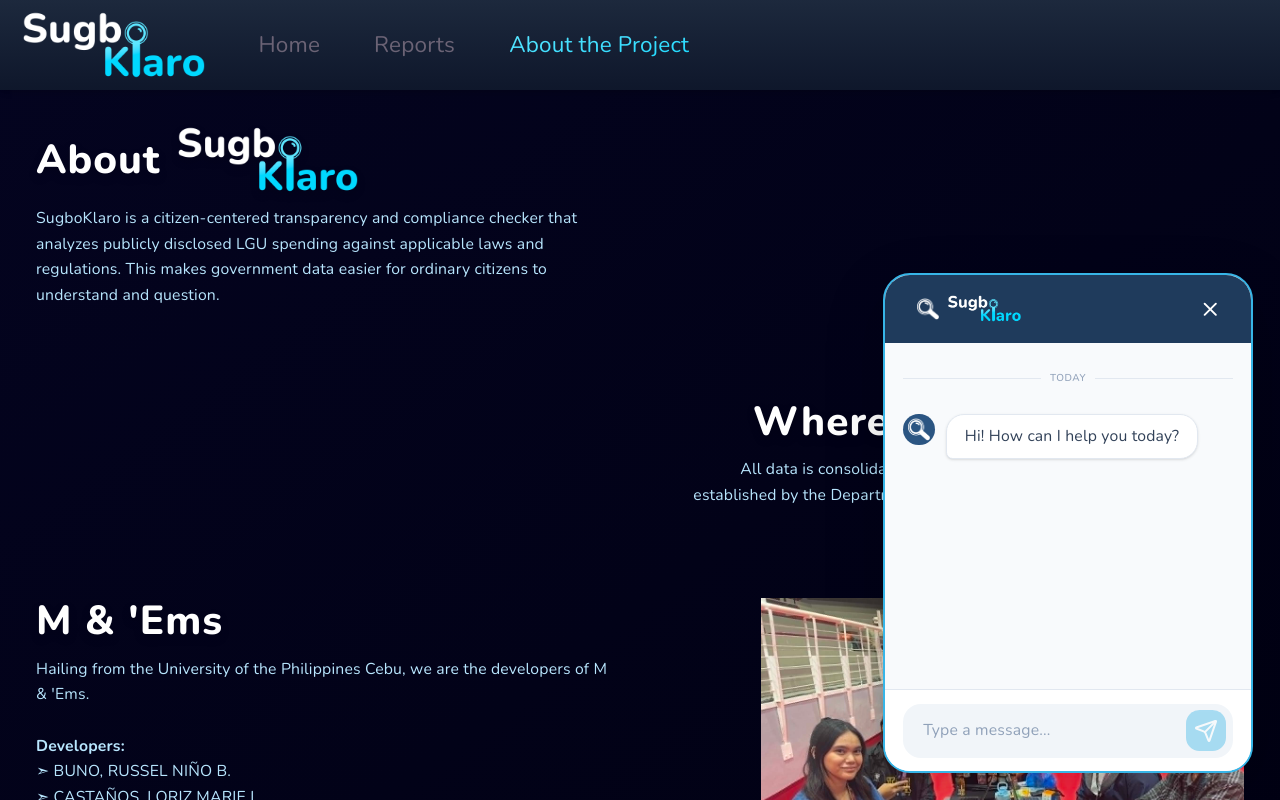
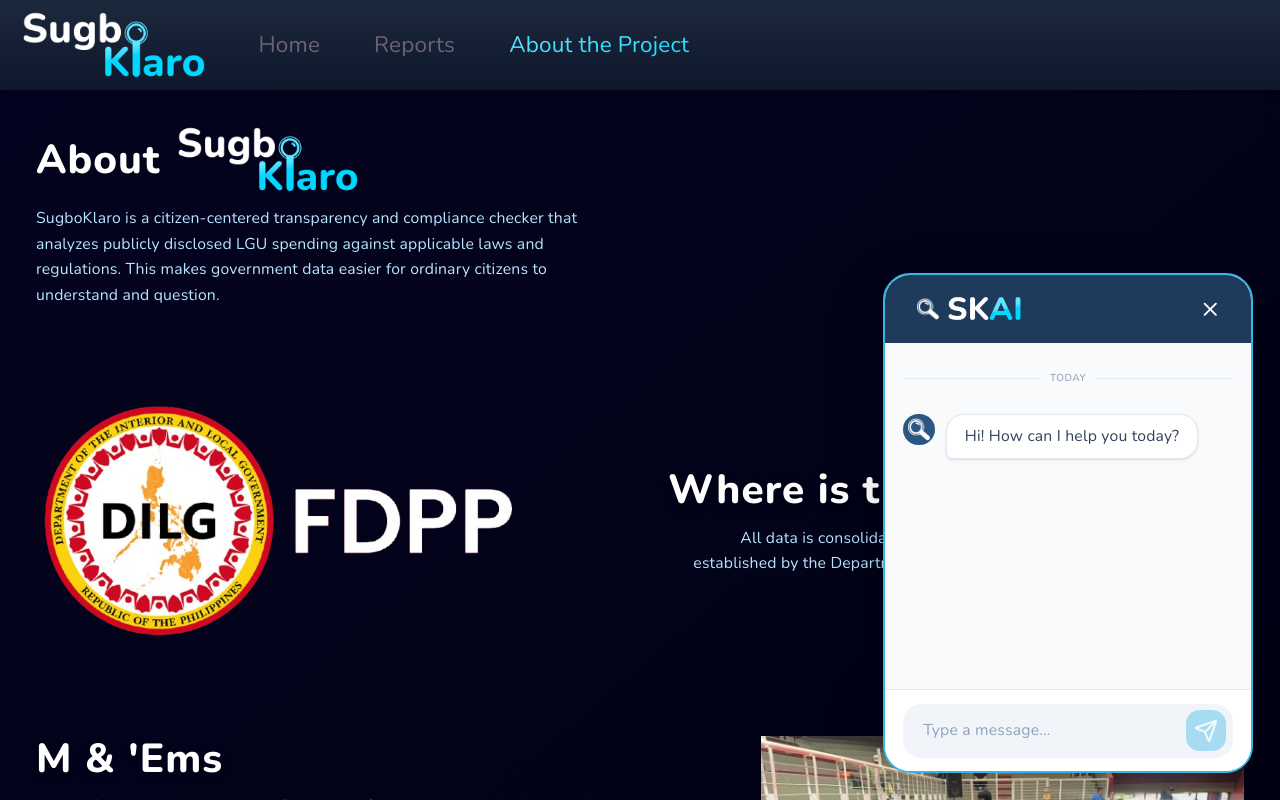
Before and after one commit to RiceCell/SugboKlaro, a Vue app: page /about in a window 1280 px wide. Both pictures are taken after a click on the button 1226 px from the left and 746 px from the top of the page. Shown: the top 800 px of the page. Built offline with nearby package versions, Linux system fonts and the light colour scheme; no server answers.

Commit message:
Made the chatbot SKAI

```diff
--- a/src/components/Chatbot.vue
+++ b/src/components/Chatbot.vue
@@ -16,7 +16,7 @@
 
               <!-- Sugbo Klaro Logo -->
               <div class="flex items-center">
-                <img  src="/SugboKlaroLogo_dark.png" class="h-6 w-auto max-w-[150px] object-contain" />
+                <img  src="../assets/SKAI.png" class="h-6 w-auto max-w-[150px] object-contain" />
               </div>
           </div>
 
--- a/src/views/AboutView.vue
+++ b/src/views/AboutView.vue
@@ -14,7 +14,9 @@
         </section>
 
         <!-- FDPP -->
-        <section class="mt-20 flex flex-col justify-start items-end">
+        <section class="mt-20 flex justify-between items-center">
+            <img :src="FDPP" class="w-2/5" />
+            <div>
                 <h1 class="text-4xl font-extrabold text-white tracking-wide drop-shadow-lg">
                     Where is the data from?
                 </h1>
@@ -24,6 +26,8 @@
                     established by the Department of the Interior and Local Government
                     <a href ="https://www.dilg.gov.ph" target ="_blank" class="text-cyan-gr-start underline font-bold">(DILG)</a>.
                 </p>
+            </div>
+
         </section>
 
         <!-- About Us -->
@@ -54,4 +58,5 @@
 <script setup lang="ts">
 import Logo from '../assets/SugboKlaroLogo_dark.png'
 import Us from '/us.jpg'
+import FDPP from '/FDPP.png'
 </script>
```
Also changed, not shown: public/FDPP.png (added), src/assets/SKAI.png (added). Lines whose indentation alone changed are shown as unchanged.
